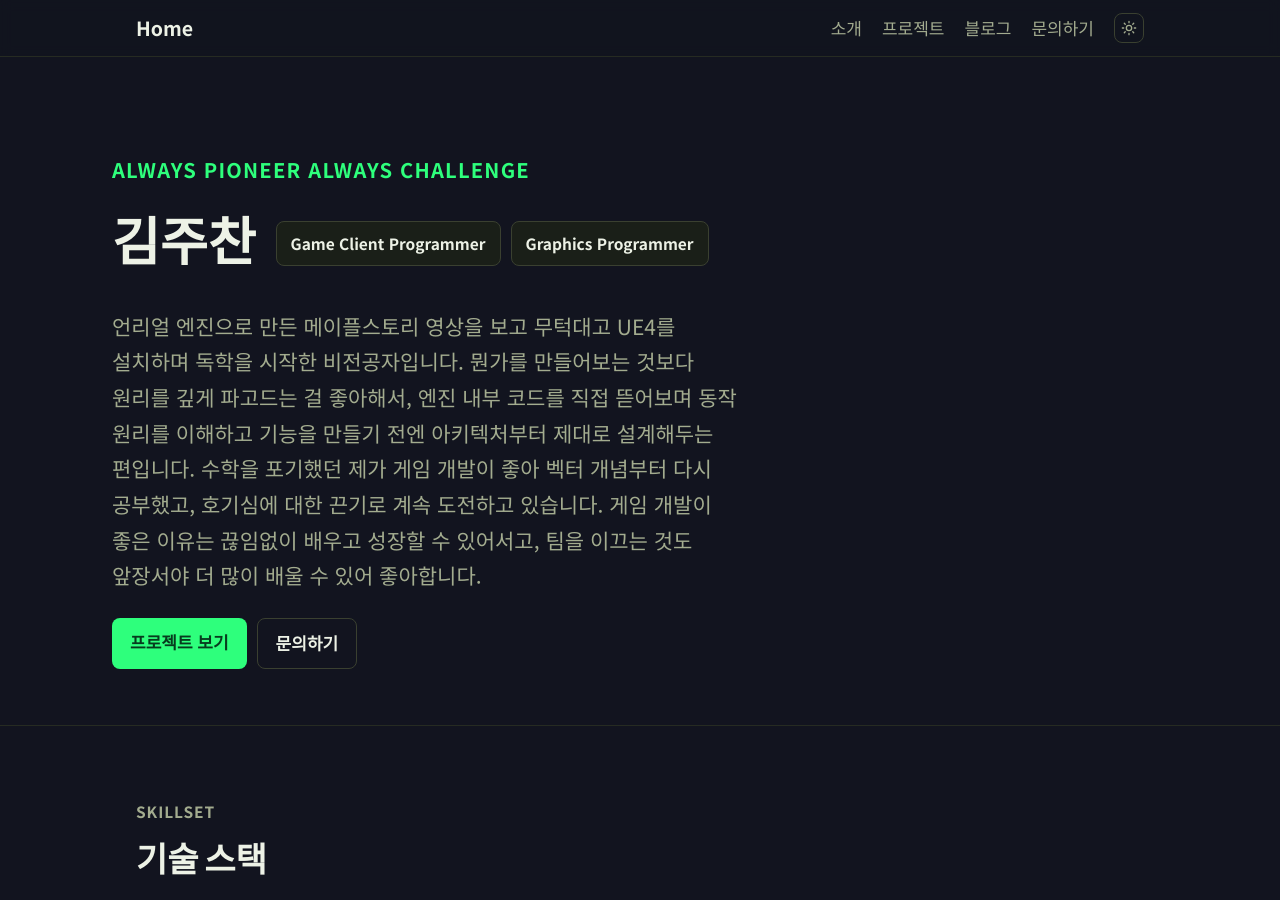
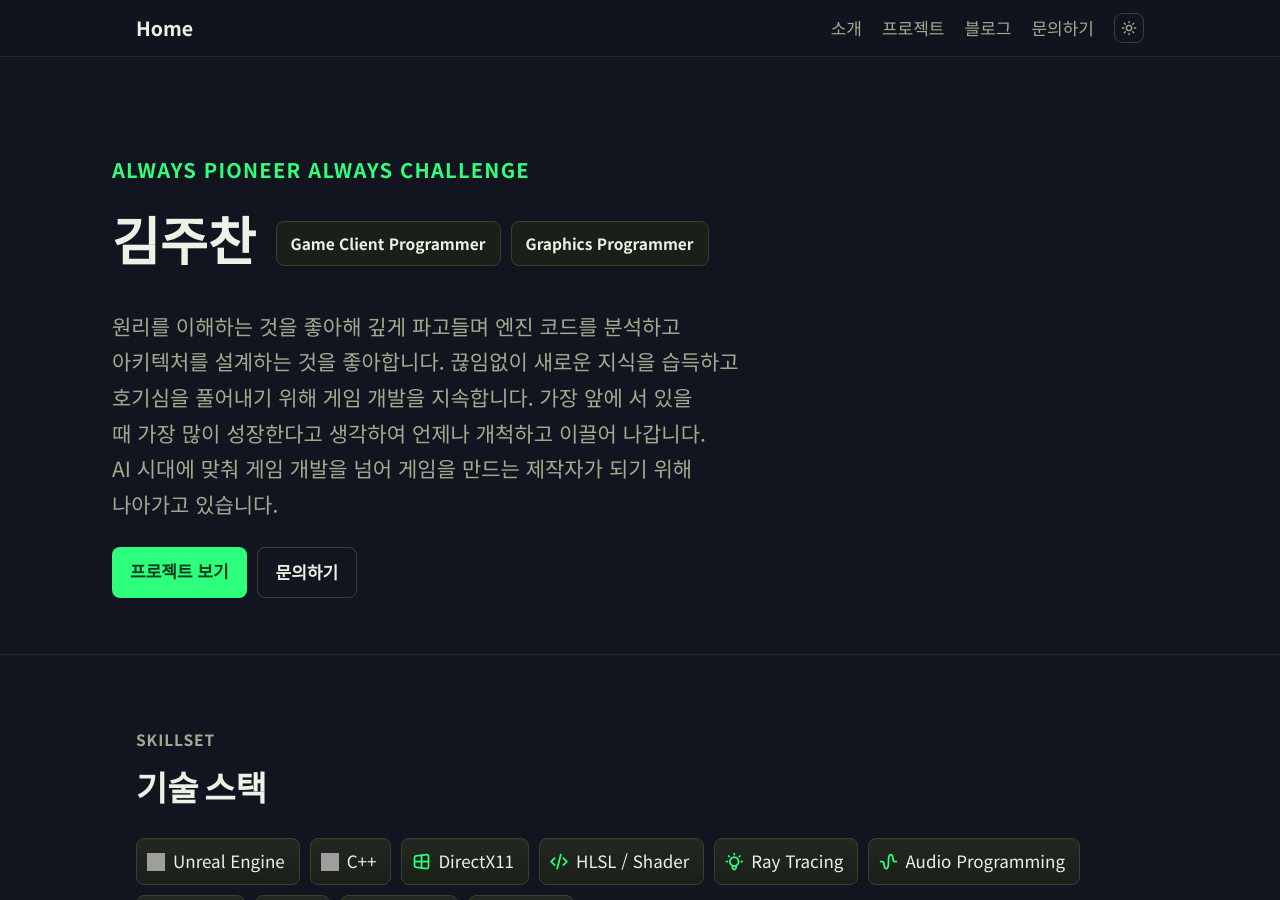
Before and after one commit to skamo3/skamo3.github.io, a Jekyll site: the page built from index.html, in a window 1280 px wide and 900 px high. Built offline with Jekyll 4.4.1, drawn with Linux system fonts in a browser that asks for light colours; grey boxes are pictures that could not be loaded.

Commit message:
히어로 자기소개 문구 재수정 - 시작 스토리 제거, 성향/철학 중심으로
UE4 독학 시작 일화가 '이제 막 코딩을 시작한 개발자'처럼 읽힐 수 있어
제거. 원리 탐구·아키텍처 설계 선호, 끊임없는 학습 동기, 앞장서며
성장한다는 리더십 철학, AI 시대 제작자로 나아가겠다는 방향성만 남겨
더 단단한 톤으로 정리.

Co-Authored-By: Claude Sonnet 5 <noreply@anthropic.com>

```diff
--- a/index.html
+++ b/index.html
@@ -12,11 +12,10 @@ title: Home
     </div>
   </div>
   <p class="tagline">
-    언리얼 엔진으로 만든 메이플스토리 영상을 보고 무턱대고 UE4를 설치하며 독학을 시작한 비전공자입니다.
-    뭔가를 만들어보는 것보다 원리를 깊게 파고드는 걸 좋아해서, 엔진 내부 코드를 직접 뜯어보며 동작 원리를 이해하고
-    기능을 만들기 전엔 아키텍처부터 제대로 설계해두는 편입니다. 수학을 포기했던 제가 게임 개발이 좋아 벡터
-    개념부터 다시 공부했고, 호기심에 대한 끈기로 계속 도전하고 있습니다. 게임 개발이 좋은 이유는 끊임없이
-    배우고 성장할 수 있어서고, 팀을 이끄는 것도 앞장서야 더 많이 배울 수 있어 좋아합니다.
+    원리를 이해하는 것을 좋아해 깊게 파고들며 엔진 코드를 분석하고 아키텍처를 설계하는 것을 좋아합니다.
+    끊임없이 새로운 지식을 습득하고 호기심을 풀어내기 위해 게임 개발을 지속합니다.
+    가장 앞에 서 있을 때 가장 많이 성장한다고 생각하여 언제나 개척하고 이끌어 나갑니다.
+    AI 시대에 맞춰 게임 개발을 넘어 게임을 만드는 제작자가 되기 위해 나아가고 있습니다.
   </p>
   <div class="cta">
     <a class="btn btn-primary" href="#projects">프로젝트 보기</a>
```
